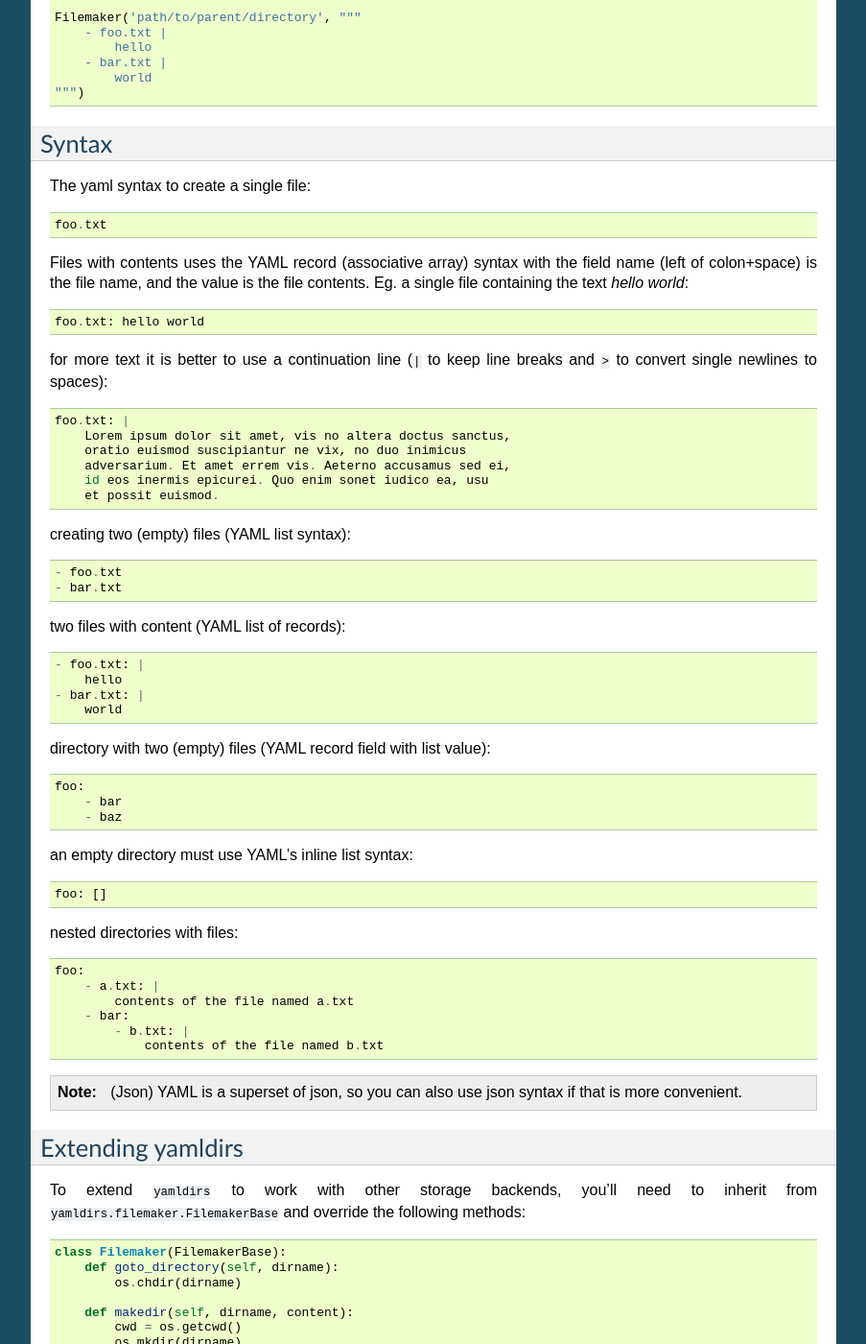
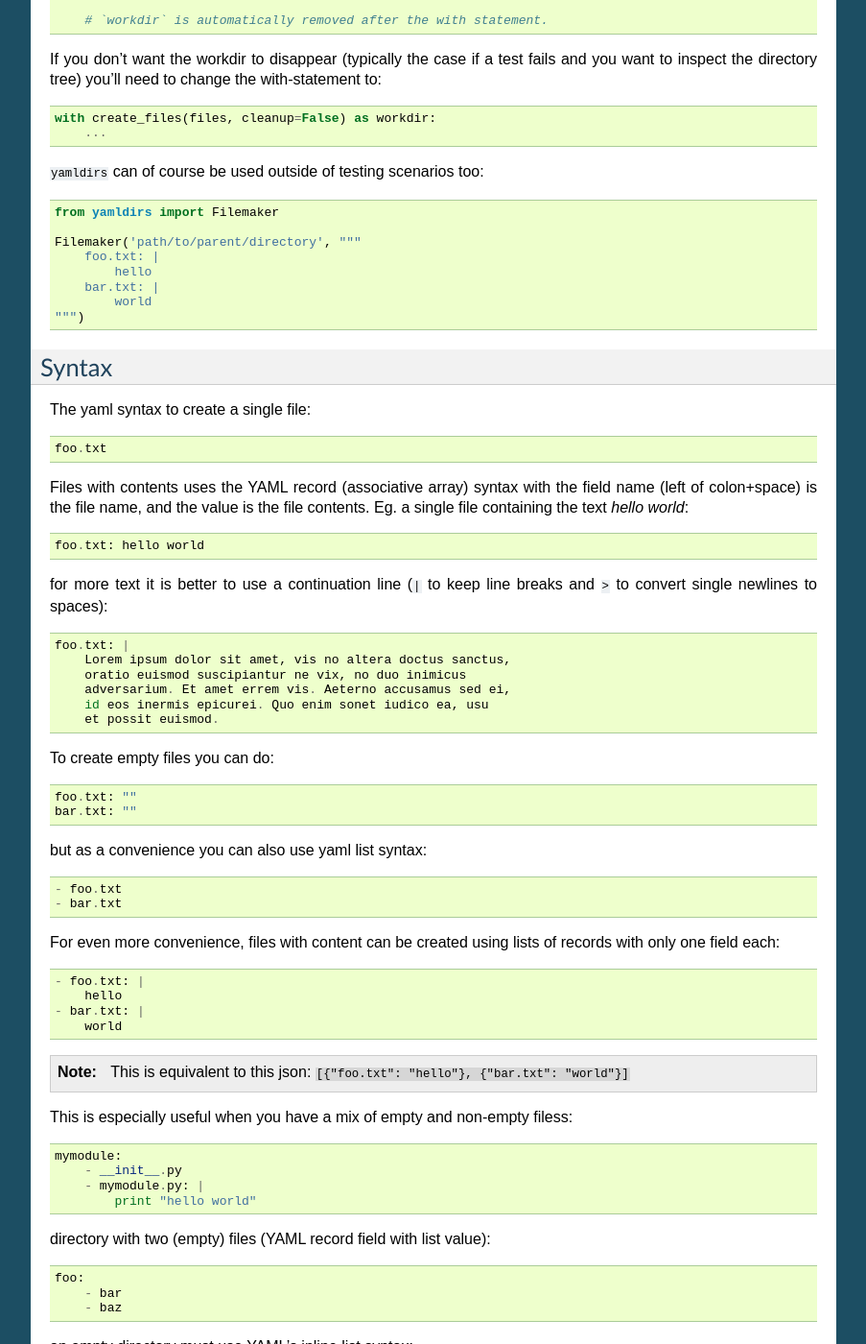
Before and after one commit to datakortet/yamldirs, a Sphinx documentation site: the page built from docs/index.rst, in a window 1280 px wide and 1400 px high, scrolled down 854 px. Shown: the whole window at 96% size, without its empty margins (198-1101 px from the left). Built offline with Sphinx 7.4.7, drawn with Linux system fonts in a browser that asks for light colours; some of the changed text lies outside the part shown.

```diff
--- a/README.rst
+++ b/README.rst
@@ -21,6 +21,19 @@ Installation::
 
 Usage
 -----
+
+The YAML record syntax is::
+
+    fieldname: content
+    fieldname2: |
+        multi
+        line
+        content
+    nested:
+        record: content
+
+``yamldirs`` interprets a (possibly nested) yaml record structure and creates
+on-disk file structures that mirrors the yaml structure.
 
 The most common usage scenario for testing will typically look like this::
 
@@ -57,9 +70,9 @@ with-statement to::
     from yamldirs import Filemaker
 
     Filemaker('path/to/parent/directory', """
-        - foo.txt |
+        foo.txt: |
             hello
-        - bar.txt |
+        bar.txt: |
             world
     """)
 
@@ -85,18 +98,33 @@ breaks and ``>`` to convert single newlines to spaces)::
         id eos inermis epicurei. Quo enim sonet iudico ea, usu
         et possit euismod.
 
-creating two (empty) files (YAML list syntax)::
+To create empty files you can do::
+
+    foo.txt: ""
+    bar.txt: ""
+
+but as a convenience you can also use yaml list syntax::
 
     - foo.txt
     - bar.txt
 
 
-two files with content (YAML list of records)::
+For even more convenience, files with content can be created using lists
+of records with only one field each::
 
     - foo.txt: |
         hello
     - bar.txt: |
         world
+
+.. note:: This is equivalent to this json: ``[{"foo.txt": "hello"}, {"bar.txt": "world"}]``
+
+This is especially useful when you have a mix of empty and non-empty filess::
+
+    mymodule:
+        - __init__.py
+        - mymodule.py: |
+            print "hello world"
 
 
 directory with two (empty) files (YAML record field with list value)::
--- a/docs/conf.py
+++ b/docs/conf.py
@@ -48,9 +48,9 @@ copyright = u'2016 Bjorn Pettersen'
 # built documents.
 #
 # The short X.Y version.
-version = '1.0.5'
+version = '1.0.6'
 # The full version, including alpha/beta/rc tags.
-release = '1.0.5'
+release = '1.0.6'
 
 # The language for content autogenerated by Sphinx. Refer to documentation
 # for a list of supported languages.
--- a/setup.py
+++ b/setup.py
@@ -18,7 +18,7 @@ import setuptools
 from distutils.core import setup, Command
 from setuptools.command.test import test as TestCommand
 
-version = '1.0.5'
+version = '1.0.6'
 
 
 class PyTest(TestCommand):
```
Also changed, not shown: 1 other file.
